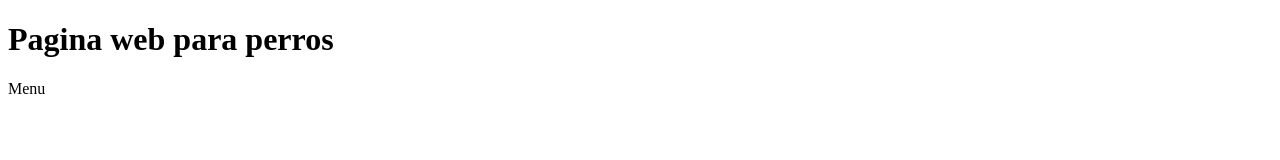
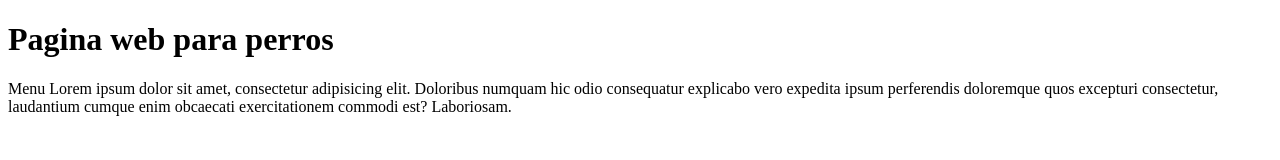
Before and after one commit to MichisGranada/MichisGranada.github.io, a plain HTML site: page index.html in a window 1280 px wide. Drawn offline with Linux system fonts and the light colour scheme.

Commit message:
texto nav

```diff
--- a/index.html
+++ b/index.html
@@ -16,6 +16,9 @@
         </header>
         <nav>
             Menu
+            Lorem ipsum dolor sit amet, consectetur adipisicing elit. Doloribus numquam
+            hic odio consequatur explicabo vero expedita ipsum perferendis doloremque quos excepturi consectetur,
+            laudantium cumque enim obcaecati exercitationem commodi est? Laboriosam.
         </nav>
         <main>
             <article></article>
```
